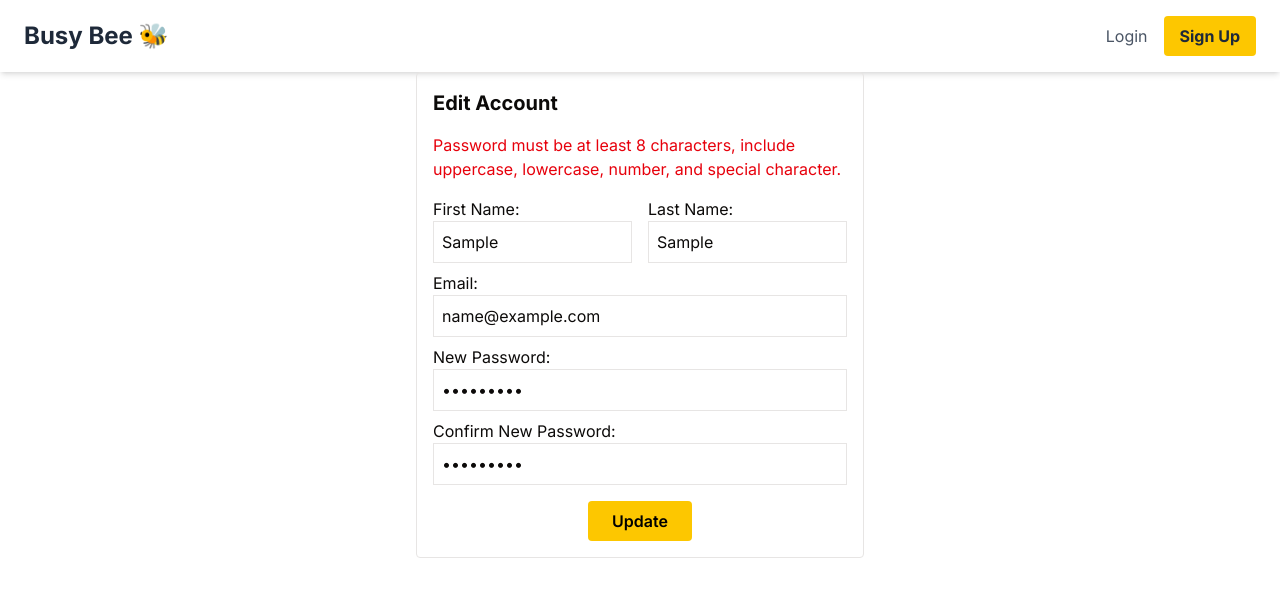
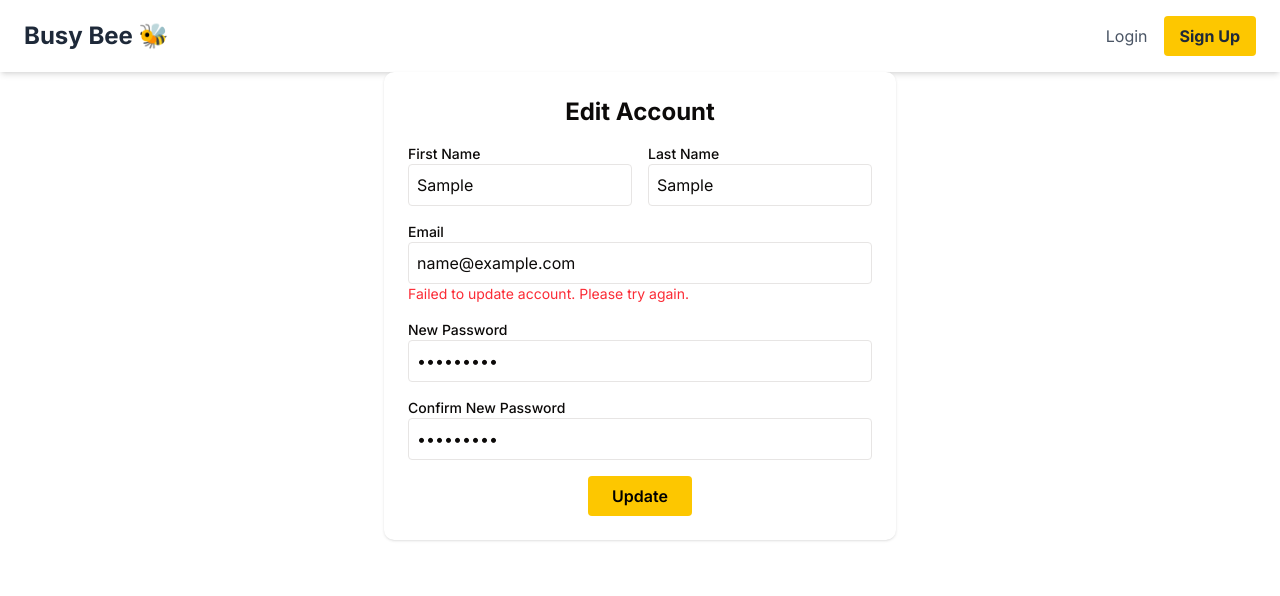
Before and after one commit to kietn20/Busy-Bees, a Next.js app in the folder frontend/: page /edit-account in a window 1280 px wide. Both pictures are taken after typing "Sample", "Sample", "name@example.com", "Sample123", "Sample123" into the empty fields and a click on the button "Update". Shown: the top 596 px of the page. Built offline with nearby package versions, Linux system fonts and the light colour scheme; no server answers.

Commit message:
Edit Account Error Display and Visual Update

```diff
--- a/frontend/src/app/edit-account/page.tsx
+++ b/frontend/src/app/edit-account/page.tsx
@@ -1,149 +1,187 @@
 "use client";
-
-import { useState, ChangeEvent, FormEvent } from "react";
+import { useState, ChangeEvent, FormEvent, FocusEvent } from "react";
 import axios from "axios";
 
-interface EditAccountFormProps {
-  userId: string;
+interface FormErrors {
+  firstName?: string;
+  lastName?: string;
+  email?: string;
+  password?: string;
+  confirmPassword?: string;
 }
 
-export default function EditAccountForm({ userId }: EditAccountFormProps) {
-  const [formData, setFormData] = useState({
-    firstName: "",
-    lastName: "",
-    email: "",
-    password: "",
-    confirmPassword: "",
-  });
+export default function EditAccountForm() {
+  const [firstName, setFirstName] = useState("");
+  const [lastName, setLastName] = useState("");
+  const [email, setEmail] = useState("");
+  const [password, setPassword] = useState("");
+  const [confirmPassword, setConfirmPassword] = useState("");
+  const [errors, setErrors] = useState<FormErrors>({});
+  const [success, setSuccess] = useState("");
 
-  const [errors, setErrors] = useState<string[]>([]);
-  const [successMessage, setSuccessMessage] = useState<string>("");
+  // 🔹 Field-specific validation
+  const validateField = (name: string, value: string) => {
+    let error = "";
 
-  const handleChange = (e: ChangeEvent<HTMLInputElement>) => {
-    setFormData({ ...formData, [e.target.name]: e.target.value });
+    switch (name) {
+      case "firstName":
+        if (!value.trim()) error = "First name is required.";
+        break;
+      case "lastName":
+        if (!value.trim()) error = "Last name is required.";
+        break;
+      case "email":
+        const emailRegex = /^[^\s@]+@[^\s@]+\.[^\s@]+$/;
+        if (!emailRegex.test(value)) error = "Please enter a valid email address.";
+        break;
+      case "password":
+        if (value && value.length < 8)
+          error = "Password must be at least 8 characters.";
+        break;
+      case "confirmPassword":
+        if (value !== password) error = "Passwords do not match.";
+        break;
+    }
+
+    setErrors((prev) => ({ ...prev, [name]: error }));
   };
 
-  const validateForm = () => {
-    const newErrors: string[] = [];
+  // 🔹 Validate all fields before submit
+  const validateAll = (): boolean => {
+    validateField("firstName", firstName);
+    validateField("lastName", lastName);
+    validateField("email", email);
+    validateField("password", password);
+    validateField("confirmPassword", confirmPassword);
 
-    if (!formData.firstName) newErrors.push("First name is required.");
-    if (!formData.lastName) newErrors.push("Last name is required.");
-    if (!/\S+@\S+\.\S+/.test(formData.email)) newErrors.push("Email is invalid.");
+    return Object.values(errors).every((err) => !err);
+  };
 
-    const passwordRegex =
-      /^(?=.*[a-z])(?=.*[A-Z])(?=.*\d)(?=.*[!@#$%^&*(),.?":{}|<>]).{8,}$/;
-
-    if (formData.password && !passwordRegex.test(formData.password)) {
-      newErrors.push(
-        "Password must be at least 8 characters, include uppercase, lowercase, number, and special character."
-      );
-    }
-
-    if (formData.password !== formData.confirmPassword) {
-      newErrors.push("Passwords do not match.");
-    }
-
-    return newErrors;
+  const handleBlur = (e: FocusEvent<HTMLInputElement>) => {
+    const { name, value } = e.target;
+    validateField(name, value);
   };
 
   const handleSubmit = async (e: FormEvent) => {
     e.preventDefault();
-    setErrors([]);
-    setSuccessMessage("");
 
-    const newErrors = validateForm();
-    if (newErrors.length > 0) {
-      setErrors(newErrors);
-      return;
-    }
+    if (!validateAll()) return;
 
     try {
-      await axios.put(`http://localhost:5000/api/users/${userId}`, {
-        firstName: formData.firstName,
-        lastName: formData.lastName,
-        email: formData.email,
-        password: formData.password,
+      await axios.put("http://localhost:5000/api/users/update", {
+        firstName,
+        lastName,
+        email,
+        password,
       });
 
-      setSuccessMessage("Account updated successfully.");
-      setFormData({ firstName: "", lastName: "", email: "", password: "", confirmPassword: "" });
+      setSuccess("Account updated successfully!");
+      setErrors({});
     } catch (error: any) {
-      setErrors([error.response?.data?.message || "Update failed."]);
+      setSuccess("");
+      setErrors({ email: "Failed to update account. Please try again." });
     }
   };
 
   return (
-    <form onSubmit={handleSubmit} className="max-w-md mx-auto p-4 border rounded">
-      <h2 className="text-xl mb-4 font-bold">Edit Account</h2>
+    <form
+      onSubmit={handleSubmit}
+      className="max-w-lg mx-auto p-6 bg-white rounded-lg shadow space-y-4"
+    >
+      <h2 className="text-2xl font-bold text-center">Edit Account</h2>
 
-      {errors.length > 0 && (
-        <div className="mb-4 text-red-600">
-          {errors.map((err, i) => (
-            <p key={i}>{err}</p>
-          ))}
-        </div>
-      )}
-
-      {successMessage && <p className="mb-4 text-green-600">{successMessage}</p>}
-
-      {/* First + Last name side by side */}
-      <div className="flex gap-4 mb-2">
-        <label className="flex-1">
-          First Name:
+      {/* First & Last Name */}
+      <div className="flex space-x-4">
+        <div className="flex-1">
+          <label className="block text-sm font-medium">First Name</label>
           <input
             type="text"
             name="firstName"
-            value={formData.firstName}
-            onChange={handleChange}
-            className="border p-2 w-full"
+            value={firstName}
+            onChange={(e: ChangeEvent<HTMLInputElement>) =>
+              setFirstName(e.target.value)
+            }
+            onBlur={handleBlur}
+            className="w-full border p-2 rounded"
           />
-        </label>
-
-        <label className="flex-1">
-          Last Name:
+          {errors.firstName && (
+            <p className="text-red-500 text-sm">{errors.firstName}</p>
+          )}
+        </div>
+        <div className="flex-1">
+          <label className="block text-sm font-medium">Last Name</label>
           <input
             type="text"
             name="lastName"
-            value={formData.lastName}
-            onChange={handleChange}
-            className="border p-2 w-full"
+            value={lastName}
+            onChange={(e: ChangeEvent<HTMLInputElement>) =>
+              setLastName(e.target.value)
+            }
+            onBlur={handleBlur}
+            className="w-full border p-2 rounded"
           />
-        </label>
+          {errors.lastName && (
+            <p className="text-red-500 text-sm">{errors.lastName}</p>
+          )}
+        </div>
       </div>
 
-      <label className="block mb-2">
-        Email:
+      {/* Email */}
+      <div>
+        <label className="block text-sm font-medium">Email</label>
         <input
           type="email"
           name="email"
-          value={formData.email}
-          onChange={handleChange}
-          className="border p-2 w-full"
+          value={email}
+          onChange={(e: ChangeEvent<HTMLInputElement>) =>
+            setEmail(e.target.value)
+          }
+          onBlur={handleBlur}
+          className="w-full border p-2 rounded"
         />
-      </label>
+        {errors.email && <p className="text-red-500 text-sm">{errors.email}</p>}
+      </div>
 
-      <label className="block mb-2">
-        New Password:
+      {/* Password */}
+      <div>
+        <label className="block text-sm font-medium">New Password</label>
         <input
           type="password"
           name="password"
-          value={formData.password}
-          onChange={handleChange}
-          className="border p-2 w-full"
+          value={password}
+          onChange={(e: ChangeEvent<HTMLInputElement>) =>
+            setPassword(e.target.value)
+          }
+          onBlur={handleBlur}
+          className="w-full border p-2 rounded"
         />
-      </label>
+        {errors.password && (
+          <p className="text-red-500 text-sm">{errors.password}</p>
+        )}
+      </div>
 
-      <label className="block mb-4">
-        Confirm New Password:
+      {/* Confirm Password */}
+      <div>
+        <label className="block text-sm font-medium">Confirm New Password</label>
         <input
           type="password"
           name="confirmPassword"
-          value={formData.confirmPassword}
-          onChange={handleChange}
-          className="border p-2 w-full"
+          value={confirmPassword}
+          onChange={(e: ChangeEvent<HTMLInputElement>) =>
+            setConfirmPassword(e.target.value)
+          }
+          onBlur={handleBlur}
+          className="w-full border p-2 rounded"
         />
-      </label>
+        {errors.confirmPassword && (
+          <p className="text-red-500 text-sm">{errors.confirmPassword}</p>
+        )}
+      </div>
 
+      {/* Success message */}
+      {success && <p className="text-green-600 text-center">{success}</p>}
+
+      {/* Update button */}
       <div className="flex justify-center">
         <button
           type="submit"
```
